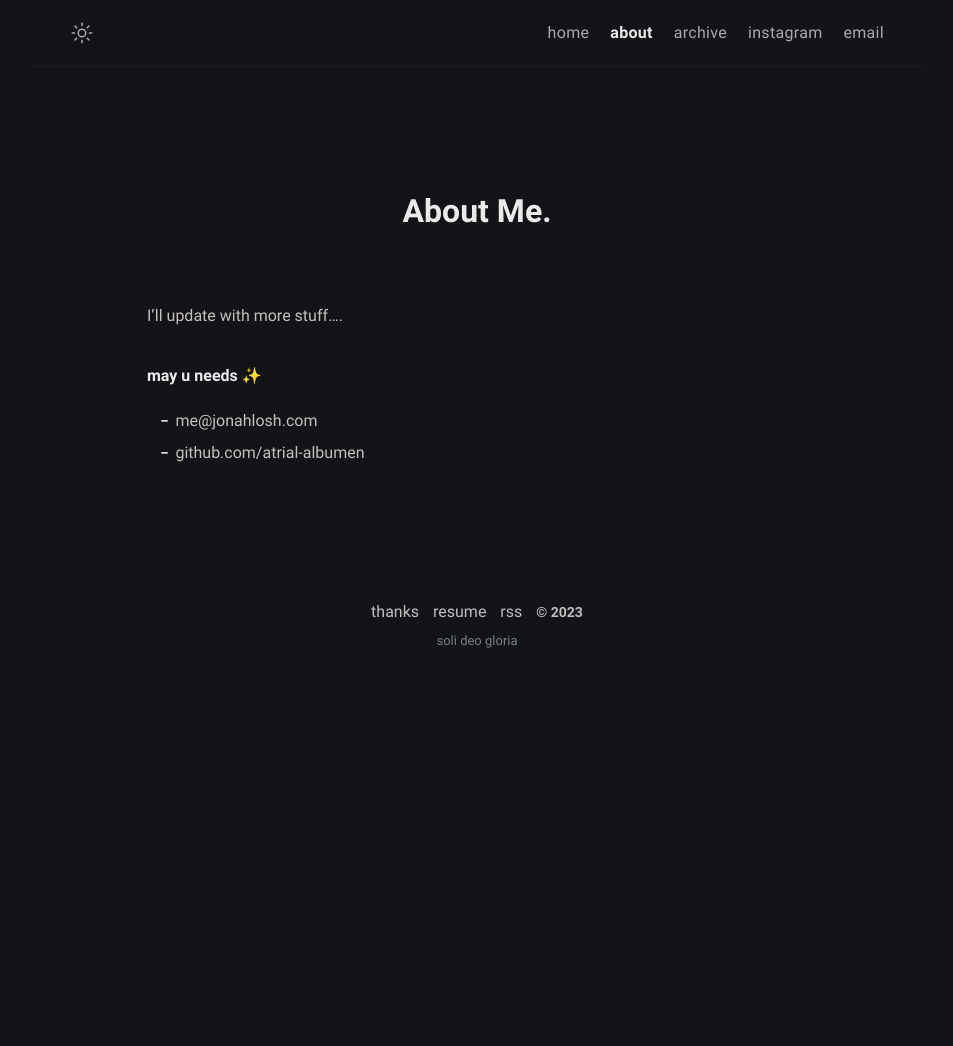
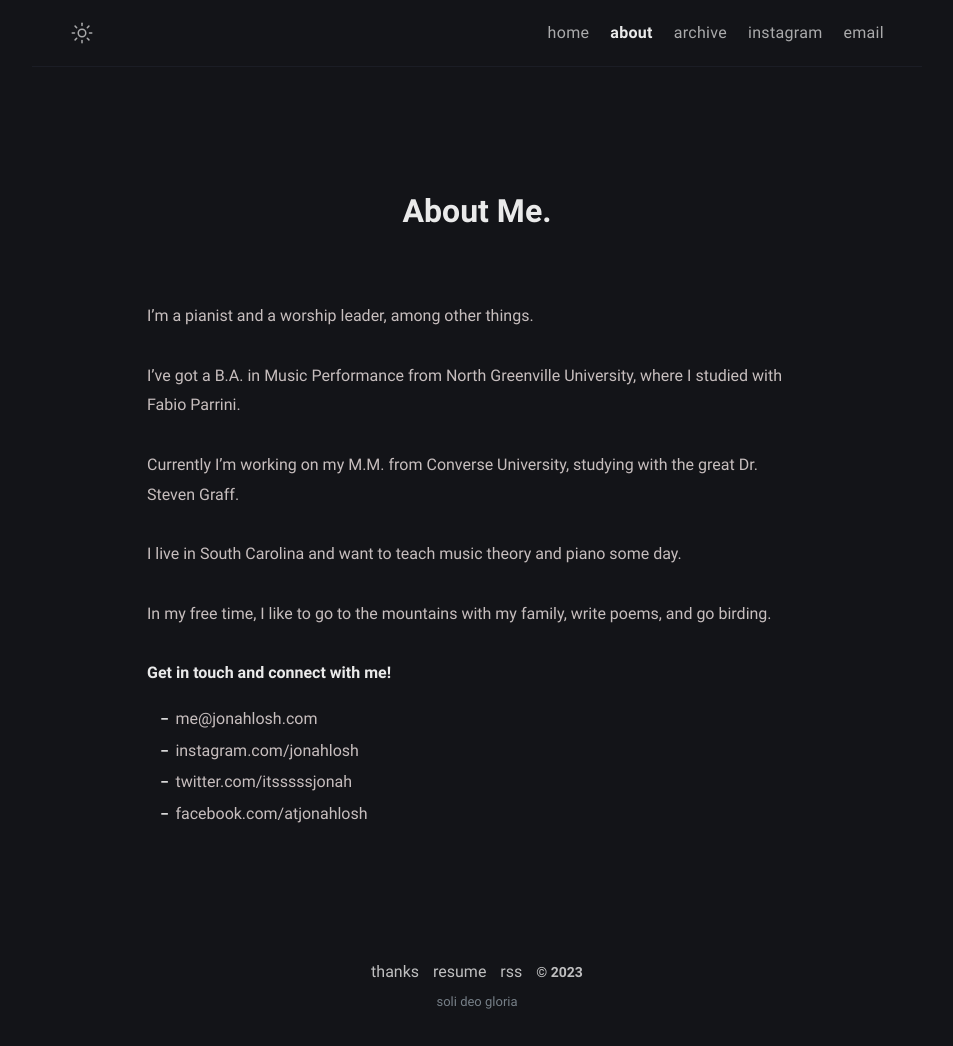
Before and after one commit to atrial-albumen/atrial-albumen.github.io, a Jekyll site: the page built from about.md, in a window 1280 px wide. Shown: the whole page, without its empty margins (163-1116 px from the left). Built offline with Jekyll 4.4.1, drawn with Linux system fonts in a browser that asks for light colours; before the commit the page ends 900 px from its top, so only the background shows below that.

Commit message:
Update about.md

```diff
--- a/about.md
+++ b/about.md
@@ -6,9 +6,19 @@ excerpt: I'm a pianist. I got my B.A. in Music Performance from North Greenville
 comments: false
 ---
 
-I'll update with more stuff....
+I'm a pianist and a worship leader, among other things.
 
-**may u needs ✨**
+I've got a B.A. in Music Performance from North Greenville University, where I studied with Fabio Parrini.
+
+Currently I'm working on my M.M. from Converse University, studying with the great Dr. Steven Graff.
+
+I live in South Carolina and want to teach music theory and piano some day.
+
+In my free time, I like to go to the mountains with my family, write poems, and go birding.
+
+**Get in touch and connect with me!**
 
 - {{ site.author.email }}
-- github.com/{{ site.author.github }}
+- instagram.com/{{ site.author.username }}
+- twitter.com/{{ site.author.twitter }}
+- facebook.com/{{ site.author.facebook }}
```
